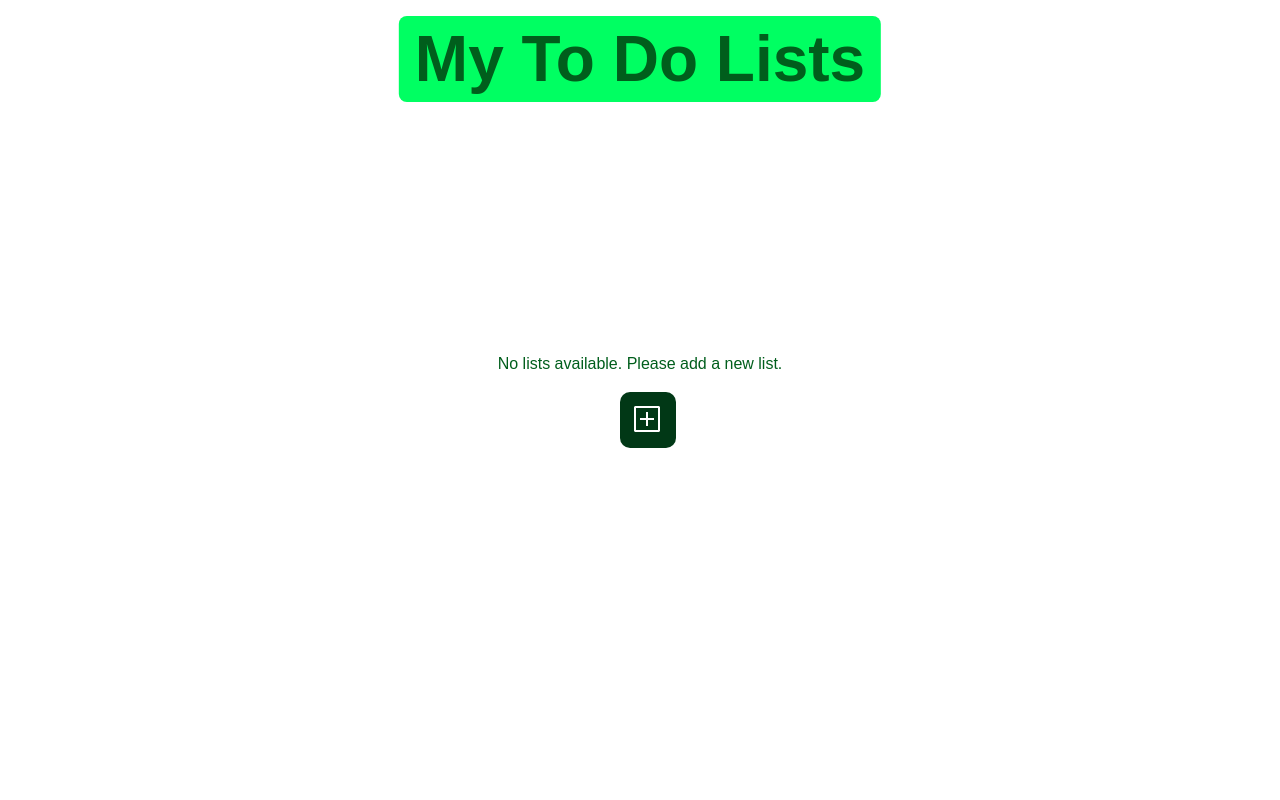
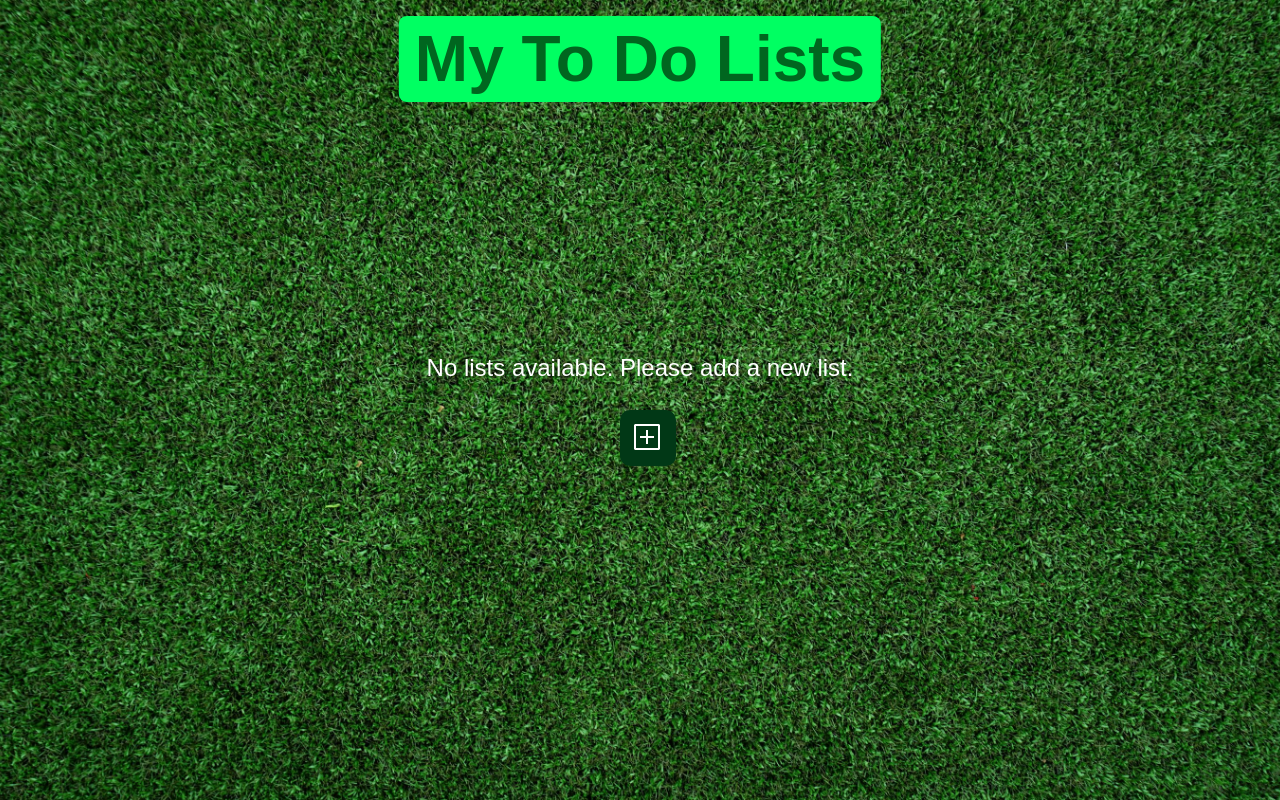
Before and after one commit to sneiira/toDoList, a React (Vite) app: page / in a window 1280 px wide. Built offline with nearby package versions, Linux system fonts and the light colour scheme.

Commit message:
background and visual things

```diff
--- a/src/App.css
+++ b/src/App.css
@@ -6,8 +6,13 @@
 }
 body {
   font-family: Arial, sans-serif;
-  background-color: #ffffff;
-  color: #005e1c;
+  color: rgb(0, 102, 31);
+  font-size: 30px;
+  background-image: url('/fondo_verde_generico.jpeg');
+  background-size: cover;      /* La imagen cubre toda la pantalla */
+  background-repeat: no-repeat;
+  background-position: center center;
+  min-height: 100vh;
 }
 
 .title {
@@ -22,6 +27,11 @@ body {
   border-radius: 8px;
 }
 
+.no-list-message {
+  font-size: 1.5rem;
+  color: #ffffff;
+  margin-top: 2rem;
+}
 .button-container {
   /* Asegura que el botón se quede donde debe */
   display: flex;
--- a/src/App.jsx
+++ b/src/App.jsx
@@ -75,7 +75,7 @@ function App() {
             {/* Si no hay listas, muestra un mensaje indicando que no hay listas disponibles */}
             {/* Si hay listas, muestra un contenedor con todas las listas */}
             {lists.length === 0 ? (
-              <p>No lists available. Please add a new list.</p>
+              <p className='no-list-message'>No lists available. Please add a new list.</p>
             ) : (
               <div className="lists-container">
                 {lists.map((list) => (
--- a/src/components/ListCard.css
+++ b/src/components/ListCard.css
@@ -4,13 +4,14 @@
   margin: 12px 0;
   border-radius: 8px;
   border: 1px solid #000000;
+  background-color: #f0f0f0;
 }
 
 .list-card {
     display: flex;
     width: 200px;
     height: 30px;
-    background-color: white;
+    background-color: #f0f0f0;
     padding: 16px;
     margin: 10px;
     justify-content: left;
@@ -32,3 +33,6 @@
   cursor: pointer;
   margin-right: auto; /* Alinea el botón a la izquierda */
 }
+.delete-list-button:focus {
+  outline: none; /* Evita el borde al hacer clic */
+}
--- a/src/components/ListView.css
+++ b/src/components/ListView.css
@@ -14,7 +14,7 @@
   outline: none;
 }
 .list-container {
-  padding-top: 60px; /* Espacio fijo debajo del título principal */
+  padding-top: 0px; /* Espacio fijo debajo del título principal */
   display: flex;
   flex-direction: column;
   align-items: center;
@@ -24,9 +24,10 @@
   font-size: 70px;
   text-align: center;
   width: 100%;
+  color: #ffffff;
 }
 .tasks-wrapper {
-  margin-top: 20px;
+  margin-top: 0px;
   max-height: 40vh;
   overflow-y: auto;
   scrollbar-width: none;
@@ -37,3 +38,18 @@
 .tasks-wrapper::-webkit-scrollbar {
   display: none; /* Chrome, Safari, Edge */
 }
+
+.add-button {
+  background-color: #013816;
+  color: #ffffff;
+  padding: 0.5rem; /* menos padding para que no sea tan grande */
+  cursor: pointer;
+  font-size: 2rem; /* ajusta el tamaño del icono */
+  display: flex; /* permite centrar contenido */
+  justify-content: center; /* centra horizontalmente */
+  align-items: center; /* centra verticalmente */
+  border: none; /* opcional: sin borde */
+  border-radius: 10px; /* opcional: esquinas redondeadas */
+  width: 6.5rem; /* botón cuadrado */
+  height: 3.5rem;
+}
--- a/src/components/ListView.jsx
+++ b/src/components/ListView.jsx
@@ -53,7 +53,7 @@ function ListView({ lists, addTaskToList }) {
         )}
       </div>
 
-      <button onClick={handleAddTask}>Add Task</button>
+      <button className='add-button' onClick={handleAddTask}>Add Task</button>
 
        {/*si showAddTaskPopUp esta activo muestra el pop up con estos valores para rellenarlo*/}
        {showAddTaskPopUp && (
--- a/src/components/TaskItem.css
+++ b/src/components/TaskItem.css
@@ -5,15 +5,18 @@
   padding: 10px;
   border: 1px solid #636262;
   border-radius: 8px;
-  width: fit-content;
+  width: 400px;
   background-color: #f4f4f4;
   box-shadow: 0 2px 4px rgba(0, 0, 0, 0.2);
+  overflow: hidden;
+  text-overflow: ellipsis;
 }
 
 .custom-checkbox {
   display: flex;
   align-items: center;
   cursor: pointer;
+  margin-left: auto;
 
 }
 
@@ -32,8 +35,13 @@
 }
 
 .task-text {
-  margin-right: 10px;
-  font-size: 1rem;
+  flex: 1;            /* Ocupa todo el espacio disponible */
+  font-size: 1.25rem;
+  text-align: left;   /* Alinea el texto a la izquierda */
+  margin-right: 0;    /* Elimina el margen derecho */
+  white-space: nowrap;
+  overflow: hidden;
+  text-overflow: ellipsis;
 }
 
 .task-text.completed {
--- a/src/components/TaskItem.jsx
+++ b/src/components/TaskItem.jsx
@@ -13,15 +13,15 @@ function TaskItem({ text }) {
   return (
 
     <div className="task-item">
+      <span className={completed ? "task-text completed" : "task-text"}>
+        {text}
+      </span>
       <label className="custom-checkbox">
       <input
         type="checkbox"
         checked={completed}
         onChange={toggleCheckbox}
       />
-      <span className={completed ? "task-text completed" : "task-text"}>
-        {text}
-      </span>
       <MdOutlineCheckBox className={`icon ${completed ? "checked" : ""}`} />
       </label>
     </div>
```
Also changed, not shown: public/fondo_verde_generico.jpeg (added), public/fondo_verde_rugoso.png (added).
